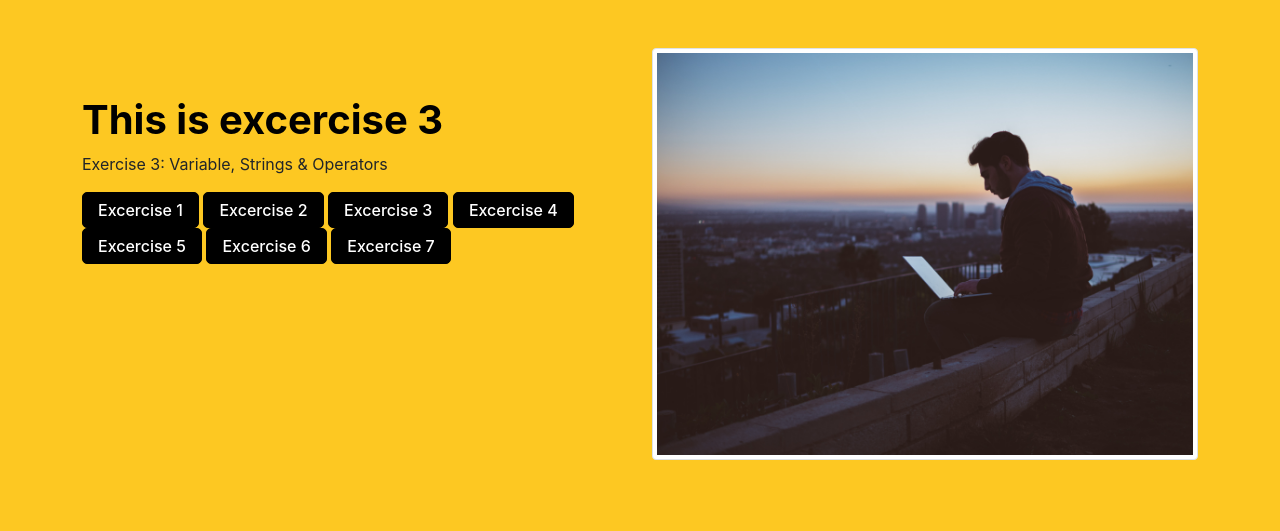
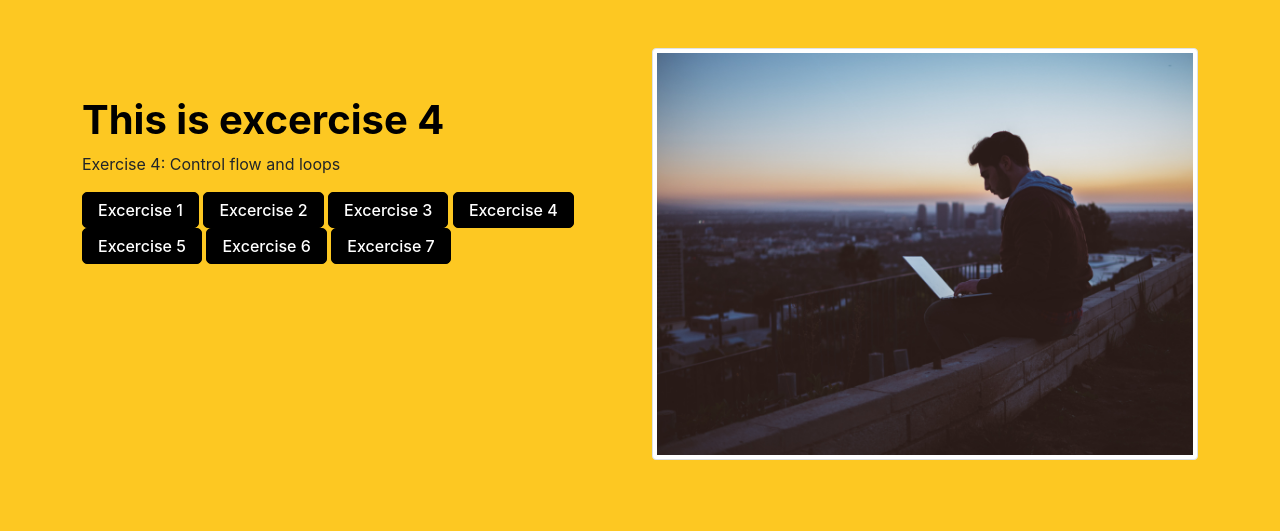
Before and after one commit to phuocnguyen2201/phuoc_nguyen_tasks, a PHP site: page /ex4.php in a window 1280 px wide. Shown: the part 61-592 px from the top of the page. Run offline with PHP 8.4, Linux system fonts and the light colour scheme; some libraries are stand-ins or nearby versions.

Commit message:
Update title for ex4

```diff
--- a/src/ex4.php
+++ b/src/ex4.php
@@ -1,8 +1,8 @@
 
 <?php
-$title ='Exercise 3: Variable, Strings & Operators';
-$excercise = "This is excercise 3";
-$description = "Exercise 3: Variable, Strings & Operators";
+$title ='Exercise 4: Control flow and loops';
+$excercise = "This is excercise 4";
+$description = "Exercise 4: Control flow and loops";
 include "./extension/header.php";?>
 <div class="content-white">
     <div class="container-lg py-5">
```
